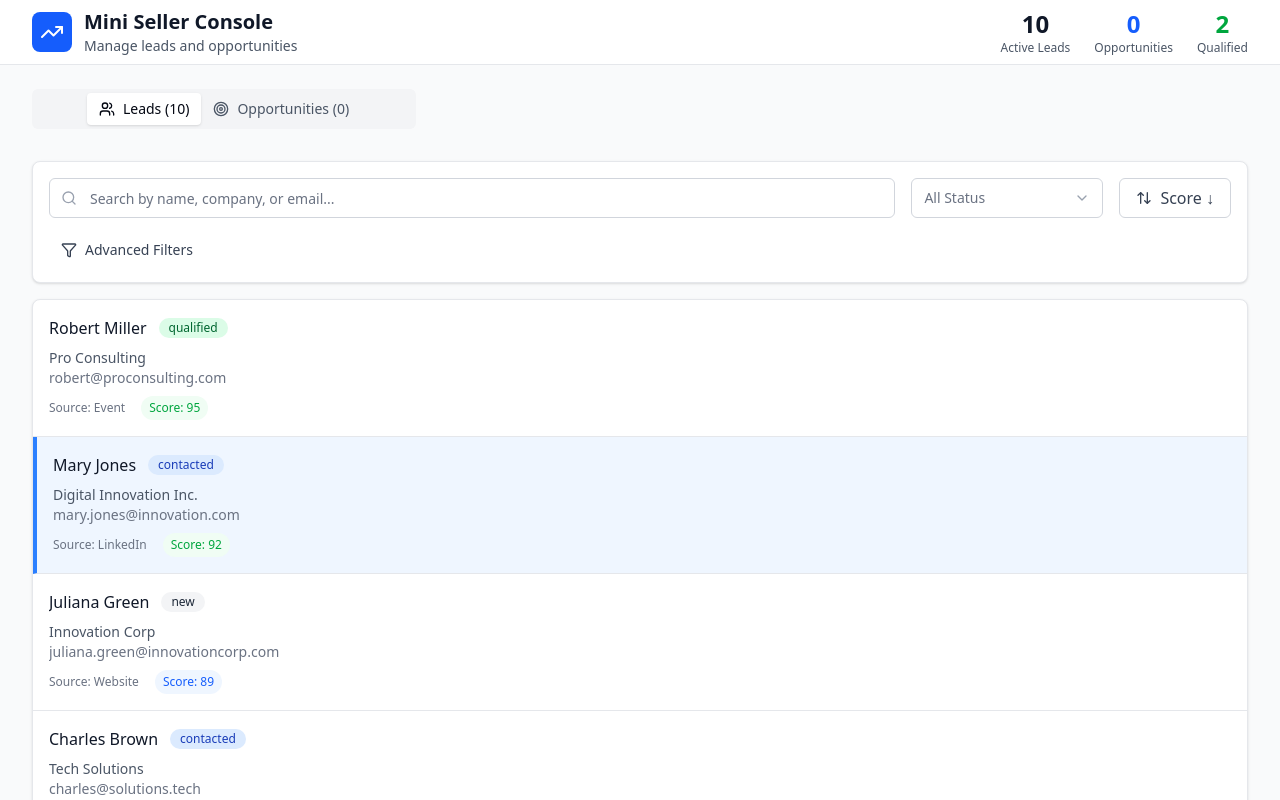
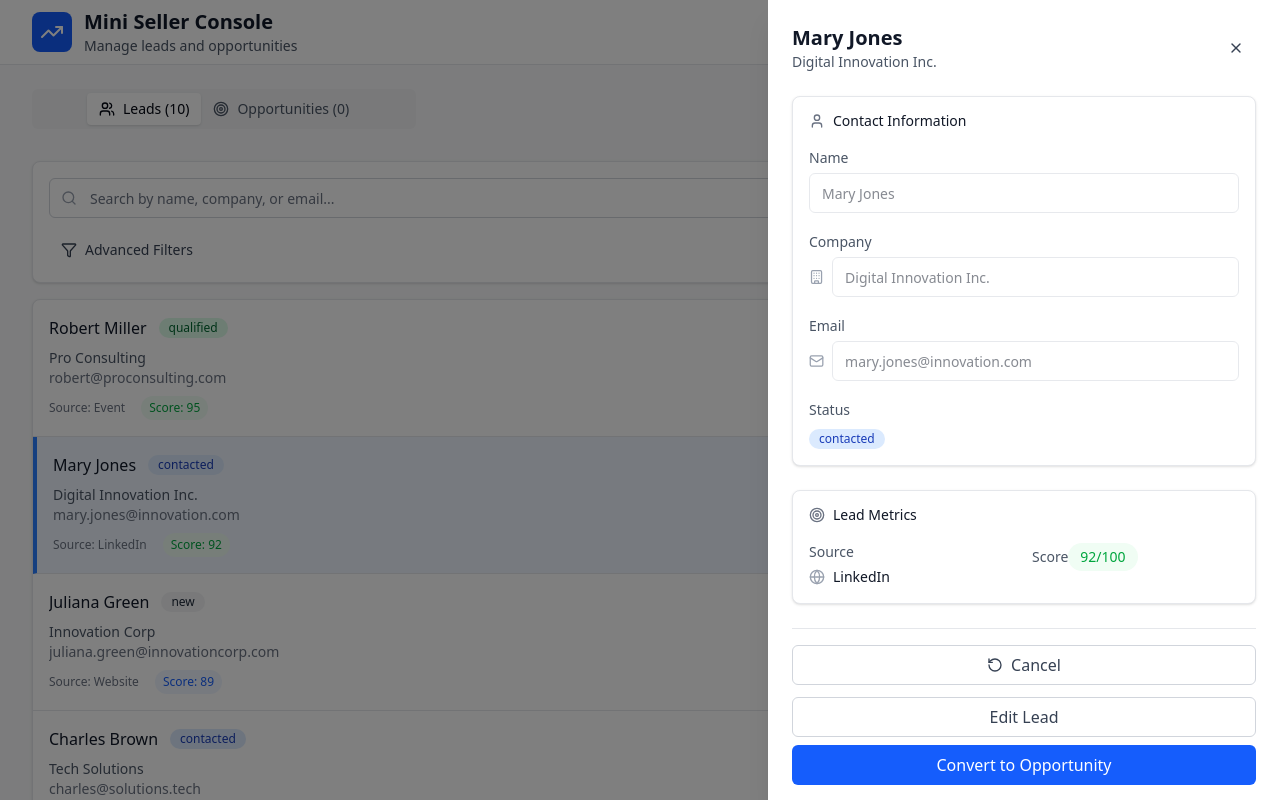
Before and after one commit to Lucasvalves/mini-seller-console, a React (Vite) app: page / in a window 1280 px wide. Both pictures are taken after a click on the element 640 px from the left and 505 px from the top of the page. Shown: the top 800 px of the page. Built offline with nearby package versions, Linux system fonts and the light colour scheme.

Commit message:
feat: add slide-over panel for LeadDetail

```diff
--- /dev/null
+++ b/src/components/LeadDetailPanel.tsx
@@ -0,0 +1,191 @@
+import { useState, useEffect } from 'react'
+
+import type { Lead, LeadStatus } from '../types'
+import { Card } from './ui/Card'
+import { Button } from './ui/Buttton'
+import { Badge } from './ui/Badge'
+import { Input } from './ui/Input'
+import { Label } from './ui/Label'
+
+import { X, RotateCcw, User, Building, Mail, Globe, Target } from 'lucide-react'
+import CustomSelect from './ui/CustomSelect'
+import { getScoreColor, getStatusColor } from '../utils/validation'
+
+interface LeadDetailPanelProps {
+  lead: Lead | null
+  isOpen: boolean
+  onClose: () => void
+}
+
+const statusOptions = [
+  { value: 'new' as LeadStatus, label: 'New' },
+  { value: 'contacted' as LeadStatus, label: 'Contacted' },
+  { value: 'qualified' as LeadStatus, label: 'Qualified' },
+  { value: 'unqualified' as LeadStatus, label: 'Unqualified' }
+]
+
+export function LeadDetailPanel({
+  lead,
+  isOpen,
+  onClose
+}: LeadDetailPanelProps) {
+  const [editedLead, setEditedLead] = useState<Lead | null>(null)
+  const [isEditing, setIsEditing] = useState(false)
+
+  useEffect(() => {
+    if (lead) {
+      setEditedLead({ ...lead })
+      setIsEditing(false)
+    }
+  }, [lead])
+
+  if (!lead || !editedLead || !isOpen) return null
+
+  return (
+    <div className="fixed inset-0 z-50">
+      {/* Backdrop */}
+      <div className="fixed inset-0 bg-black/50" onClick={onClose} />
+
+      {/* Panel */}
+      <div className="fixed right-0 top-0 h-full w-full max-w-lg bg-white shadow-xl overflow-y-auto">
+        <div className="p-6">
+          {/* Header */}
+          <div className="space-y-2 pb-6">
+            <div className="flex items-center justify-between">
+              <div>
+                <h2 className="text-xl font-semibold">{lead.name}</h2>
+                <p className="text-sm text-gray-600">{lead.company}</p>
+              </div>
+              <Button variant="ghost" size="sm" onClick={onClose}>
+                <X className="h-4 w-4" />
+              </Button>
+            </div>
+          </div>
+
+          <div className="space-y-6">
+            {/* Lead Information */}
+            <Card className="p-4">
+              <div className="space-y-4">
+                <div className="flex items-center gap-2">
+                  <User className="h-4 w-4 text-gray-500" />
+                  <Label className="text-sm font-medium">
+                    Contact Information
+                  </Label>
+                </div>
+
+                <div className="grid grid-cols-1 gap-4">
+                  <div>
+                    <Label htmlFor="name" className="text-sm text-gray-600">
+                      Name
+                    </Label>
+                    <Input
+                      id="name"
+                      value={lead.name}
+                      disabled
+                      className="mt-1"
+                    />
+                  </div>
+
+                  <div>
+                    <Label htmlFor="company" className="text-sm text-gray-600">
+                      Company
+                    </Label>
+                    <div className="flex items-center gap-2 mt-1">
+                      <Building className="h-4 w-4 text-gray-400" />
+                      <Input id="company" value={lead.company} disabled />
+                    </div>
+                  </div>
+
+                  <div>
+                    <Label htmlFor="email" className="text-sm text-gray-600">
+                      Email
+                    </Label>
+                    <div className="flex items-center gap-2 mt-1">
+                      <Mail className="h-4 w-4 text-gray-400" />
+                      <Input
+                        id="email"
+                        type="email"
+                        value={editedLead.email}
+                        onChange={(e) =>
+                          setEditedLead({
+                            ...editedLead,
+                            email: e.target.value
+                          })
+                        }
+                        disabled={!isEditing}
+                      />
+                    </div>
+                  </div>
+
+                  <div>
+                    <Label htmlFor="status" className="text-sm text-gray-600">
+                      Status
+                    </Label>
+                    <div className="mt-1">
+                      {isEditing ? (
+                        <CustomSelect
+                          value={editedLead.status}
+                          onValueChange={(value: LeadStatus) =>
+                            setEditedLead({ ...editedLead, status: value })
+                          }
+                          options={statusOptions}
+                        />
+                      ) : (
+                        <Badge className={getStatusColor(lead.status)}>
+                          {lead.status}
+                        </Badge>
+                      )}
+                    </div>
+                  </div>
+                </div>
+              </div>
+            </Card>
+
+            {/* Lead Metrics */}
+            <Card className="p-4">
+              <div className="space-y-4">
+                <div className="flex items-center gap-2">
+                  <Target className="h-4 w-4 text-gray-500" />
+                  <Label className="text-sm font-medium">Lead Metrics</Label>
+                </div>
+
+                <div className="grid grid-cols-2 gap-4">
+                  <div>
+                    <Label className="text-sm text-gray-600">Source</Label>
+                    <div className="flex items-center gap-2 mt-1">
+                      <Globe className="h-4 w-4 text-gray-400" />
+                      <span className="text-sm">{lead.source}</span>
+                    </div>
+                  </div>
+
+                  <div>
+                    <Label className="text-sm text-gray-600">Score</Label>
+                    <div
+                      className={`inline-flex items-center px-3 py-1 rounded-full text-sm font-medium mt-1 ${getScoreColor(lead.score)}`}
+                    >
+                      {lead.score}/100
+                    </div>
+                  </div>
+                </div>
+              </div>
+            </Card>
+
+            {/* Action Buttons */}
+            <div className="flex flex-col gap-3 pt-4 border-t">
+              <Button variant="outline">
+                <RotateCcw className="h-4 w-4 mr-2" />
+                Cancel
+              </Button>
+              <div className="space-y-2">
+                <Button variant="outline" className="w-full">
+                  Edit Lead
+                </Button>
+                <Button className="w-full">Convert to Opportunity</Button>
+              </div>
+            </div>
+          </div>
+        </div>
+      </div>
+    </div>
+  )
+}
--- /dev/null
+++ b/src/components/ui/Label.tsx
@@ -0,0 +1,14 @@
+import { type LabelHTMLAttributes } from 'react'
+import { forwardRef } from 'react'
+
+type LabelProps = LabelHTMLAttributes<HTMLLabelElement>
+
+export const Label = forwardRef<HTMLLabelElement, LabelProps>(
+  ({ className = '', ...props }, ref) => (
+    <label
+      ref={ref}
+      className={`text-sm font-medium leading-none peer-disabled:cursor-not-allowed peer-disabled:opacity-70 ${className}`}
+      {...props}
+    />
+  )
+)
--- a/src/pages/MiniSellerConsole.tsx
+++ b/src/pages/MiniSellerConsole.tsx
@@ -4,6 +4,7 @@ import { useLeads } from '../hooks/useLeads'
 import { useState } from 'react'
 import type { Lead } from '../types'
 import { LeadsList } from '../components/LeadsList'
+import { LeadDetailPanel } from '../components/LeadDetailPanel'
 
 export default function MiniSellerConsole() {
   const { leads, opportunities, loading } = useLeads()
@@ -89,6 +90,15 @@ export default function MiniSellerConsole() {
           </TabsContent>
         </Tabs>
       </main>
+
+      <LeadDetailPanel
+        lead={selectedLead}
+        isOpen={isDetailPanelOpen}
+        onClose={() => {
+          setIsDetailPanelOpen(false)
+          setSelectedLead(null)
+        }}
+      />
     </div>
   )
 }
--- a/src/types/index.ts
+++ b/src/types/index.ts
@@ -5,5 +5,6 @@ export interface Lead {
   email: string
   source: string
   score: number
-    status: "new" | "contacted" | "qualified" | "unqualified"
+  status: 'new' | 'contacted' | 'qualified' | 'unqualified'
 }
+export type LeadStatus = Lead['status']
```
Also changed, not shown: src/utils/validation.ts (+15 -15 lines). Lines whose indentation alone changed are shown as unchanged.
